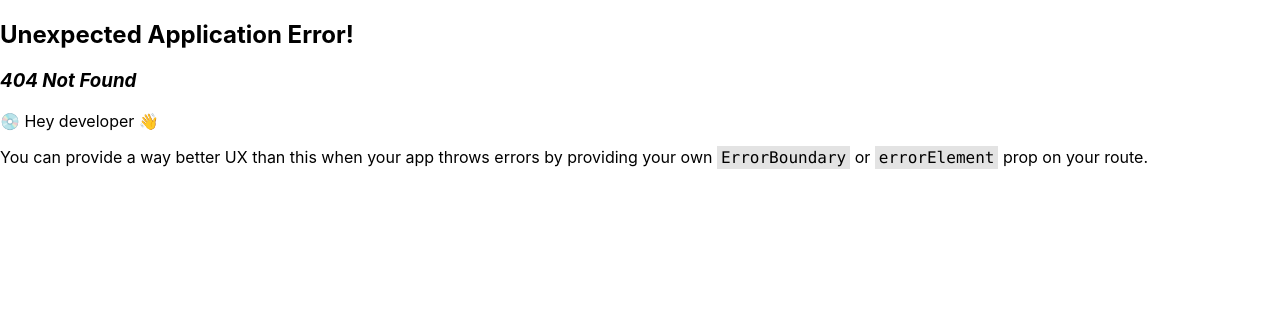
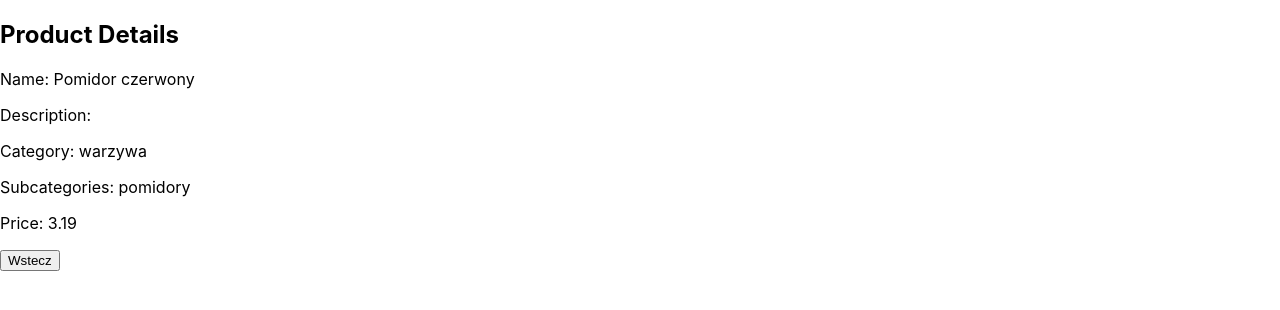
Before and after one commit to jakubmadyda/alegrosz, a React (Create React App) app: page /products/1 in a window 1280 px wide. Before the commit this address had no page. Shown: the top 310 px of the page. Built offline with nearby package versions, Linux system fonts and the light colour scheme; data requests are answered from the project's data file.

Commit message:
product details with navigate back button

```diff
--- /dev/null
+++ b/src/components/ProductDetails.jsx
@@ -0,0 +1,54 @@
+import {useNavigate, useParams} from "react-router-dom";
+import {useEffect, useState} from "react";
+
+function ProductDetails() {
+    const [details, setDetails] = useState({})
+    const {productID} = useParams()
+    const navigate = useNavigate()
+
+    useEffect(() => {
+
+        const controller = new AbortController();
+
+        getDetails(controller.signal).then(setDetails);
+
+        return () => {
+            controller.abort()
+        }
+    }, [])
+
+    async function getDetails(signal) {
+        const response = await fetch(`/products/${productID}`, {signal});
+
+        return await response.json()
+    }
+
+    return (
+        <div>
+            {Object.keys(details).length === 0 || (
+                <>
+                    <h2>Product Details</h2>
+
+                    <p>
+                        Name: {details.name}
+                    </p>
+                    <p>
+                        Description: {details.description}
+                    </p>
+                    <p>
+                        Category: {details.category}
+                    </p>
+                    <p>
+                        Subcategories: {details.subcategories}
+                    </p>
+                    <p>
+                        Price: {details.price}
+                    </p>
+                    <button onClick={() => navigate(-1)}>Wstecz</button>
+                </>
+            )}
+        </div>
+    );
+}
+
+export default ProductDetails;
--- a/src/components/Products.jsx
+++ b/src/components/Products.jsx
@@ -1,7 +1,7 @@
 import {useEffect, useState} from "react";
 import Search from "./Search";
 import SortByPrice from "./SortByPrice";
-import {useSearchParams} from "react-router-dom";
+import {Link, useSearchParams} from "react-router-dom";
 
 function Products() {
 
@@ -74,7 +74,8 @@
                     .sort(handleSortByPrice)
                     .map((product) => (
                         <li key={product.id}>
-                            {product.name} {product.price}
+                            {product.name} {product.price}{' '}
+                            <Link to={`/products/${product.id}`}>details</Link>
                         </li>
                     ))
                 }
--- a/src/routes/root.jsx
+++ b/src/routes/root.jsx
@@ -1,10 +1,15 @@
 import {createBrowserRouter} from "react-router-dom";
 import App from "../App";
 import React from "react";
+import ProductDetails from "../components/ProductDetails";
 
 export const router = createBrowserRouter([
     {
         path: "/",
         element: <App/>
+    },
+    {
+        path: "/products/:productID",
+        element: <ProductDetails/>
     }
 ])
```
